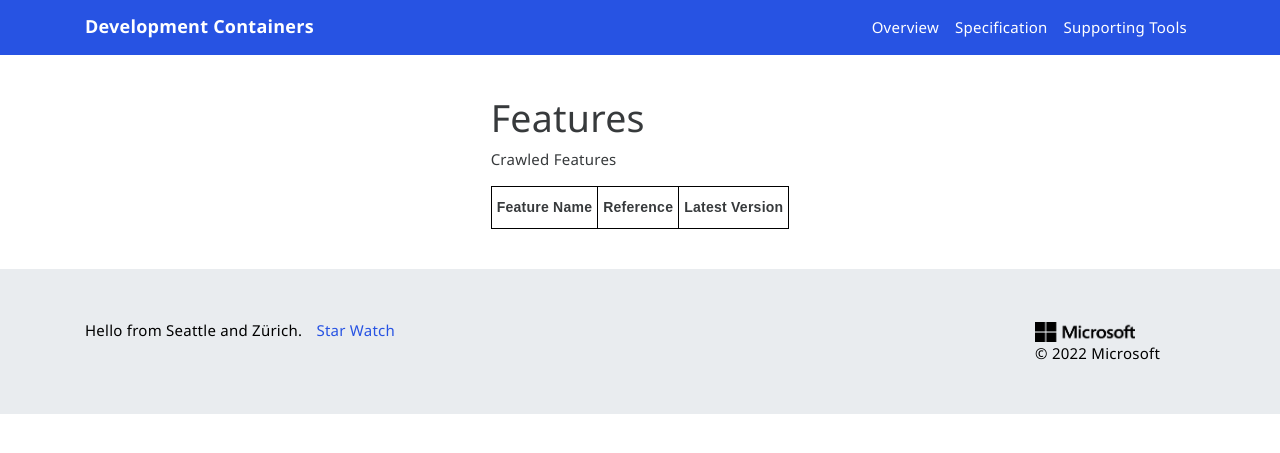
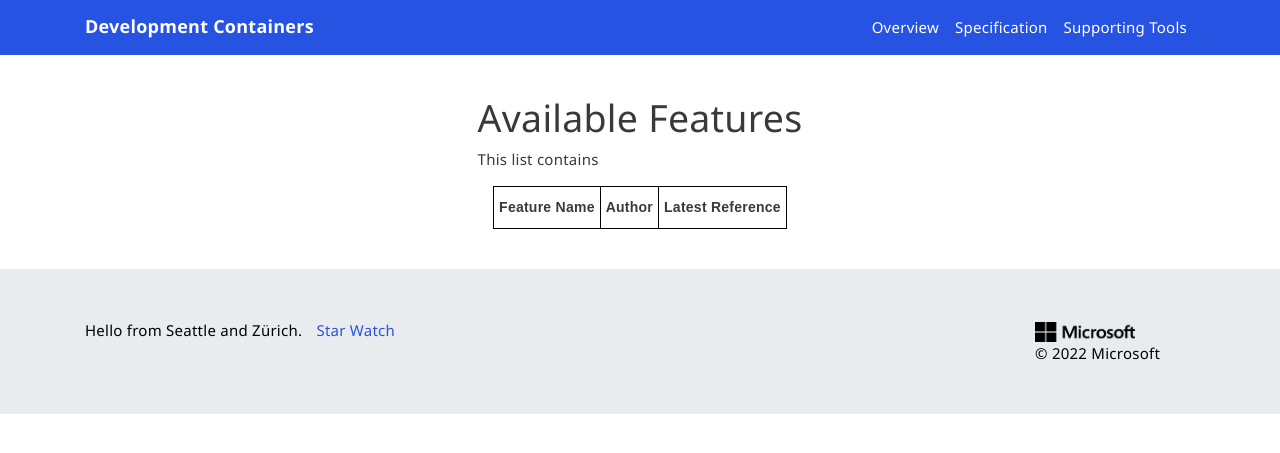
Before and after one commit to devcontainers/devcontainers.github.io, a Jekyll site: the page built from features.html, in a window 1280 px wide. Shown: the top 453 px of the page. Built offline with Jekyll 4.4.1, drawn with Linux system fonts in a browser that asks for light colours; nearby versions of some CDN libraries; comment, search, counter and statistics services are not loaded.

Commit message:
expose staticly too

```diff
--- a/features.html
+++ b/features.html
@@ -1,26 +1,28 @@
 ---
 title: Features
 layout: table
-sectionid: collection-index
+sectionid: collection-index-features
 ---
 
-<h1 style="margin-left: auto;margin-right: auto;">Features</h1>
+<h1 style="margin-left: auto;margin-right: auto;">Available Features</h1>
 <p style="margin-left: auto;margin-right: auto;">
-    Crawled Features
+    This list contains
+
+
 </p>
 
 <p>
 </p>
 <tr>
     <td class="tg-0lax"><b>Feature Name</b></b></td>
-    <td class="tg-0lax"><b>Reference</b></td>
-    <td class="tg-0lax"><b>Latest Version</b></td>
+    <td class="tg-0lax"><b>Author</b></td>
+    <td class="tg-0lax"><b>Latest Reference</b></td>
 </tr>
 
 {% for c in site.data.devcontainer-index.features %}
 <tr>
-    <td class="tg-0lax">{{ c.name }}</td>
-    <td class="tg-0lax"><code>{{ c.id }}</code></td>
-    <td class="tg-0lax"><a href="{{ c.repository }}">{{ c.version }}</a></td>
+    <td class="tg-0lax"><a href="{{ c.documentationURL }}">{{ c.name }}</a></td>
+    <td class="tg-0lax">{{ c.author }}</td>
+    <td class="tg-0lax"><code>{{ c.id }}:{{ c.version }}</code></td>
 </tr>
 {% endfor %}
```
Also changed, not shown: .github/workflows/publish.yml, 1 other file.
